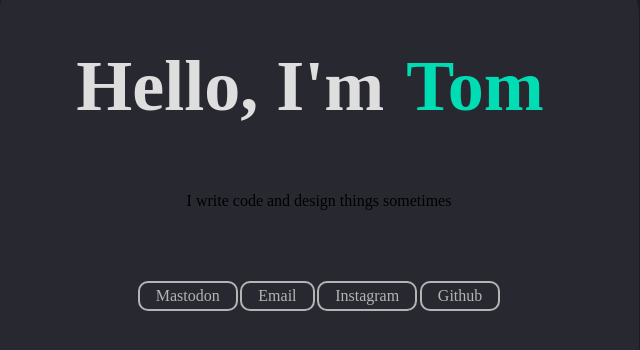
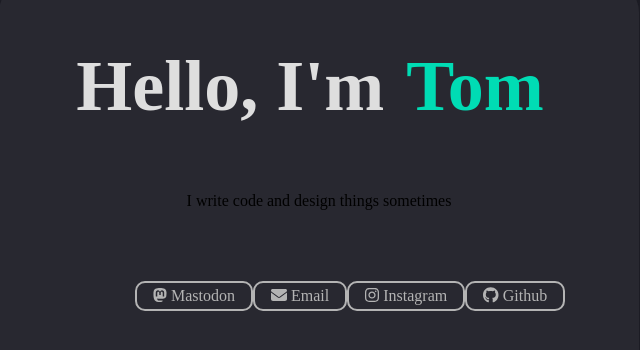
Before and after one commit to t-browne/tbrowne.github.io, a Next.js app: page / in a window 1280 px wide. Shown: the part 114-464 px from the top of the page, without its empty margins (321-961 px from the left). Built offline with nearby package versions, Linux system fonts and the light colour scheme.

Commit message:
Feat(Icons) Added icons

```diff
--- a/package.json
+++ b/package.json
@@ -10,6 +10,11 @@
     "export": "next export"
   },
   "dependencies": {
+    "@fortawesome/fontawesome-svg-core": "^6.2.1",
+    "@fortawesome/free-brands-svg-icons": "^6.2.1",
+    "@fortawesome/free-regular-svg-icons": "^6.2.1",
+    "@fortawesome/free-solid-svg-icons": "^6.2.1",
+    "@fortawesome/react-fontawesome": "^0.2.0",
     "@next/font": "13.0.7",
     "@types/node": "18.11.17",
     "@types/react": "18.0.26",
--- a/pages/button.tsx
+++ b/pages/button.tsx
@@ -1,18 +1,24 @@
 import { ButtonProps } from '../types/types';
 import styles from '../styles/button.module.css'
+import { FontAwesomeIcon } from '@fortawesome/react-fontawesome'
+
 
 const handleButtonClick = (e: React.MouseEvent<HTMLAnchorElement, MouseEvent>, destination: string) => {
     e.preventDefault();
     window.open(destination);
   }
 
-const Button: React.FC<ButtonProps> = ({ destination, content}) => {
+const Button: React.FC<ButtonProps> = ({ destination, content, icon}) => {
   return (
     <>
       <a
         className={styles.button}
         onClick={(e) => handleButtonClick(e, destination)}
-        href="#"> {content}
+        href="#">
+          <FontAwesomeIcon icon={icon} />
+          <div className={styles.buttonText}>
+            {content}
+          </div>
       </a>
     </>
   );
--- a/pages/index.tsx
+++ b/pages/index.tsx
@@ -3,23 +3,30 @@ import React from 'react';
 import Button from './button';
 import styles from '../styles/Home.module.css'
 import { ButtonProps } from '../types/types';
+import { faGithub, faInstagram, faMastodon  } from '@fortawesome/free-brands-svg-icons'
+import { faEnvelope } from '@fortawesome/free-solid-svg-icons';
+
 
 const buttonContent: ButtonProps[] = [
   {
     destination: '',
-    content: 'Mastodon'
+    content: 'Mastodon',
+    icon: faMastodon,
   },
   {
     destination: '',
-    content: 'Email'
+    content: 'Email',
+    icon: faEnvelope
   },
   {
     destination: '',
-    content: 'Instagram'
+    content: 'Instagram',
+    icon: faInstagram
   },
   {
     destination: '',
-    content: 'Github'
+    content: 'Github',
+    icon: faGithub
   }
 ]
 
@@ -46,7 +53,7 @@ export default function Home() {
             I write code and design things sometimes
           </div>
           <div className={styles.buttonContainer}>
-          {...buttonContent.map((b, i) => <Button key={i} content={b.content} destination={b.destination}/>)}
+          {...buttonContent.map((b, i) => <Button key={i} content={b.content} destination={b.destination} icon={b.icon}/>)}
         </div>
         </div>
 
--- a/styles/Home.module.css
+++ b/styles/Home.module.css
@@ -20,6 +20,7 @@
   border-radius: 30px;
   width: 50vw;
   height: 50vh;
+  align-self: center;
 }
 
 .largeText {
--- a/styles/button.module.css
+++ b/styles/button.module.css
@@ -1,5 +1,7 @@
 .button {
     width: fit-content;
+    display: flex;
+    flex-direction: row;
     color: #b4b4b4;
     padding: 4px;
     padding-left: 16px;
@@ -11,6 +13,10 @@
     transition: ease .2s;
 }
 
+.buttonText {
+    padding-left: 4px;
+}
+
 .button:hover {
     border-color:#00dcb4;
 }
--- a/types/types.ts
+++ b/types/types.ts
@@ -1,4 +1,7 @@
+import { IconDefinition } from "@fortawesome/fontawesome-svg-core";
+
 export interface ButtonProps {
     destination: string;
     content: string;
+    icon: IconDefinition;
   }
```
Also changed, not shown: 2 other files (tests, documents, lock files or other folders).
